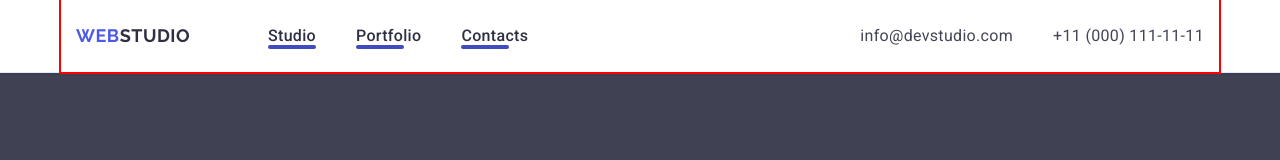
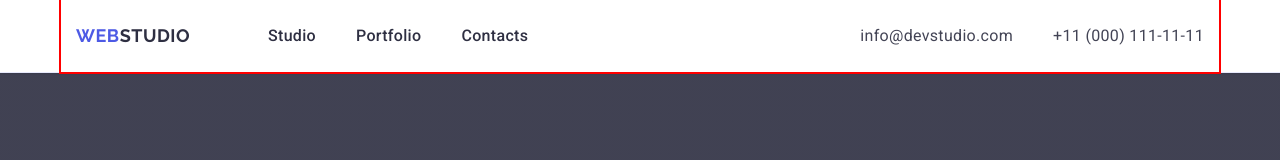
Before and after one commit to StanVSV/goit-homework-04, a plain HTML site: page index.html in a window 1280 px wide. Shown: the top 160 px of the page. Drawn offline with nearby package versions, Linux system fonts and the light colour scheme.

Commit message:
homework-04

```diff
--- a/css/styles.css
+++ b/css/styles.css
@@ -85,24 +85,25 @@ span {
     padding: 24px 0;
 }
 
-.nav-link {
+/*.line-studio {
     position: relative;
-
+    color: #404bbf;
 }
 
 .line-studio::after {
     content: '';
     position: absolute;
     left: 0;
-    bottom: -1px;
-    height: 4px;
+    bottom: -24px;
     background-color: #404bbf;
     border-radius: 2px;
     background: var(--OCEAN, #404BBF);
     width: 48px;
     height: 4px;
+    flex-shrink: 0;
+    transition-timing-function: cubic-bezier(0.075, 0.82, 0.165, 1);
 
-}
+}*/
 
 .nav-link {
     display: block;
@@ -111,7 +112,6 @@ span {
     font-weight: 500;
     line-height: 1.5;
     letter-spacing: 0.02em;
-    transition: color 250ms cubic-bezier(0.4, 0, 0.2, 1);
 }
 
 .nav-link:hover,
```
